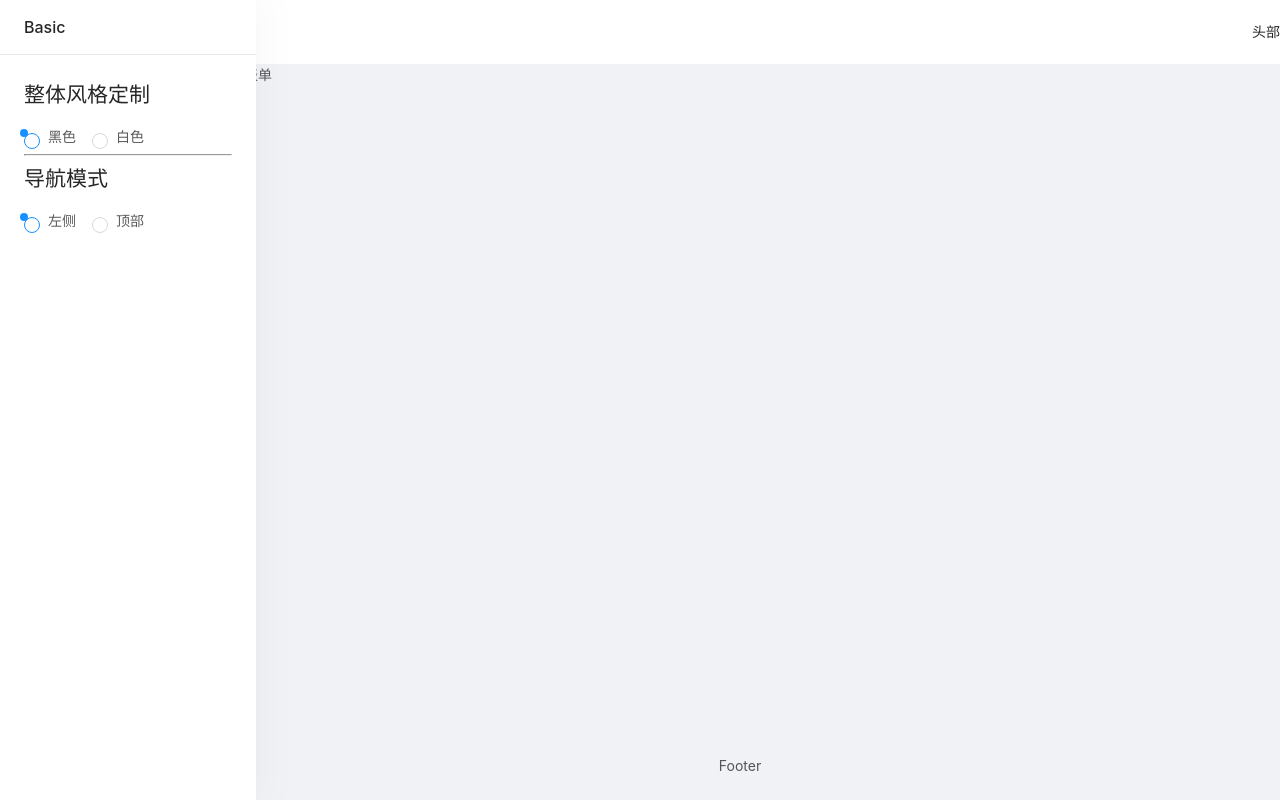
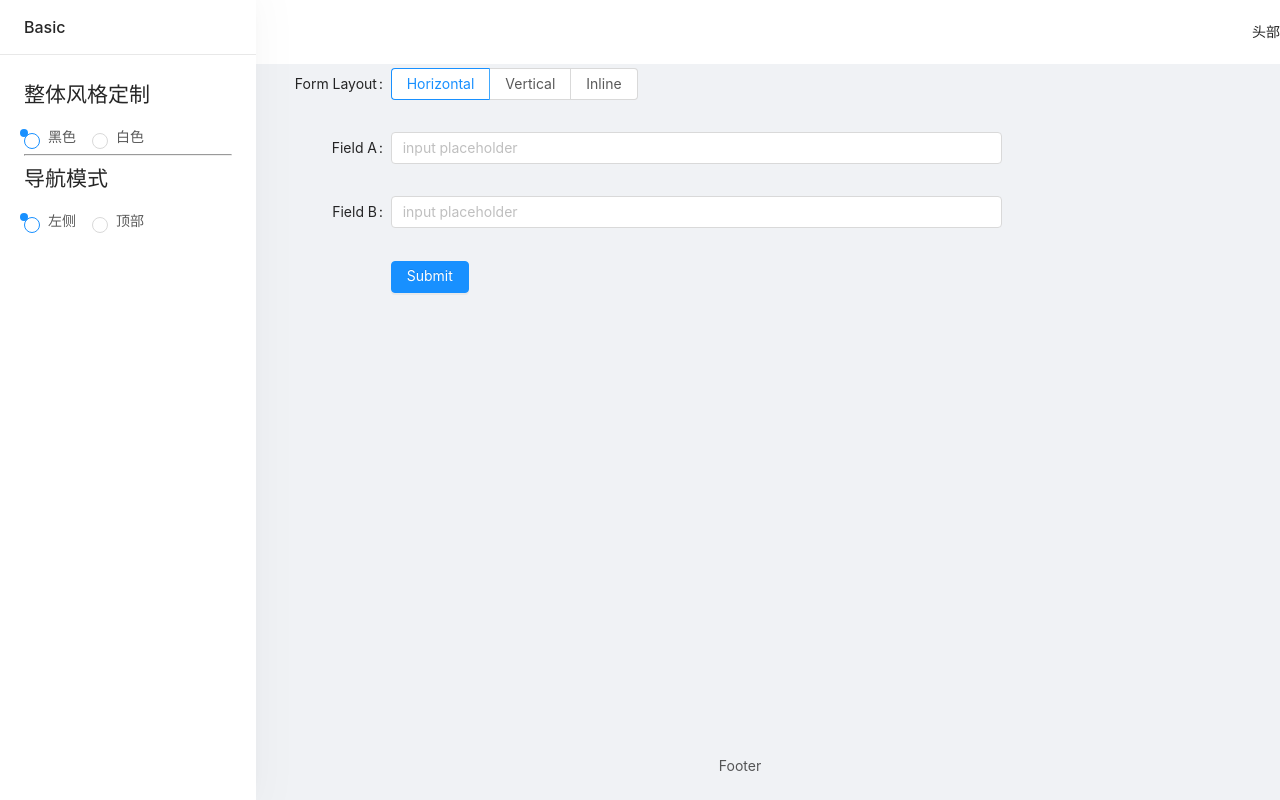
Before and after one commit to boloog/vue-pro, a Vue app: page /form/basic-form in a window 1280 px wide. Built offline with nearby package versions, Linux system fonts and the light colour scheme.

Commit message:
表单基础校验

```diff
--- a/src/views/Forms/BasicForm.vue
+++ b/src/views/Forms/BasicForm.vue
@@ -1,9 +1,102 @@
 <template>
-  <div>基础表单</div>
+  <a-form :layout="formLayout">
+    <a-form-item
+      label="Form Layout"
+      :label-col="formItemLayout.labelCol"
+      :wrapper-col="formItemLayout.wrapperCol"
+    >
+      <a-radio-group
+        default-value="horizontal"
+        @change="handleFormLayoutChange"
+      >
+        <a-radio-button value="horizontal">
+          Horizontal
+        </a-radio-button>
+        <a-radio-button value="vertical">
+          Vertical
+        </a-radio-button>
+        <a-radio-button value="inline">
+          Inline
+        </a-radio-button>
+      </a-radio-group>
+    </a-form-item>
+    <a-form-item
+      label="Field A"
+      :label-col="formItemLayout.labelCol"
+      :wrapper-col="formItemLayout.wrapperCol"
+      :validateStatus="filedStatus"
+      :help="filedHelp"
+    >
+      <a-input v-model="fieldA" placeholder="input placeholder" />
+    </a-form-item>
+    <a-form-item
+      label="Field B"
+      :label-col="formItemLayout.labelCol"
+      :wrapper-col="formItemLayout.wrapperCol"
+    >
+      <a-input v-model="fieldB" placeholder="input placeholder" />
+    </a-form-item>
+    <a-form-item :wrapper-col="buttonItemLayout.wrapperCol">
+      <a-button type="primary" @click="handelSubmit">
+        Submit
+      </a-button>
+    </a-form-item>
+  </a-form>
 </template>
 
 <script>
-export default {};
+export default {
+  data() {
+    return {
+      formLayout: "horizontal",
+      fieldA: "",
+      fieldB: "",
+      filedStatus: "",
+      filedHelp: ""
+    };
+  },
+  watch: {
+    fieldA(val) {
+      if (val.length <= 5) {
+        this.filedStatus = "error";
+        this.filedHelp = "必须大于5个字符";
+      } else {
+        this.filedStatus = "";
+        this.filedHelp = "";
+      }
+    }
+  },
+  computed: {
+    formItemLayout() {
+      const { formLayout } = this;
+      return formLayout === "horizontal"
+        ? {
+            labelCol: { span: 4 },
+            wrapperCol: { span: 14 }
+          }
+        : {};
+    },
+    buttonItemLayout() {
+      const { formLayout } = this;
+      return formLayout === "horizontal"
+        ? {
+            wrapperCol: { span: 14, offset: 4 }
+          }
+        : {};
+    }
+  },
+  methods: {
+    handelSubmit() {
+      if (this.fieldA.length <= 5) {
+        this.filedStatus = "error";
+        this.filedHelp = "必须大于5个字符";
+      } else {
+        console.log("牛逼", this.fieldA);
+      }
+    },
+    handleFormLayoutChange(e) {
+      this.formLayout = e.target.value;
+    }
+  }
+};
 </script>
-
-<style></style>
```
Also changed, not shown: src/main.js (+12 -1 lines).
